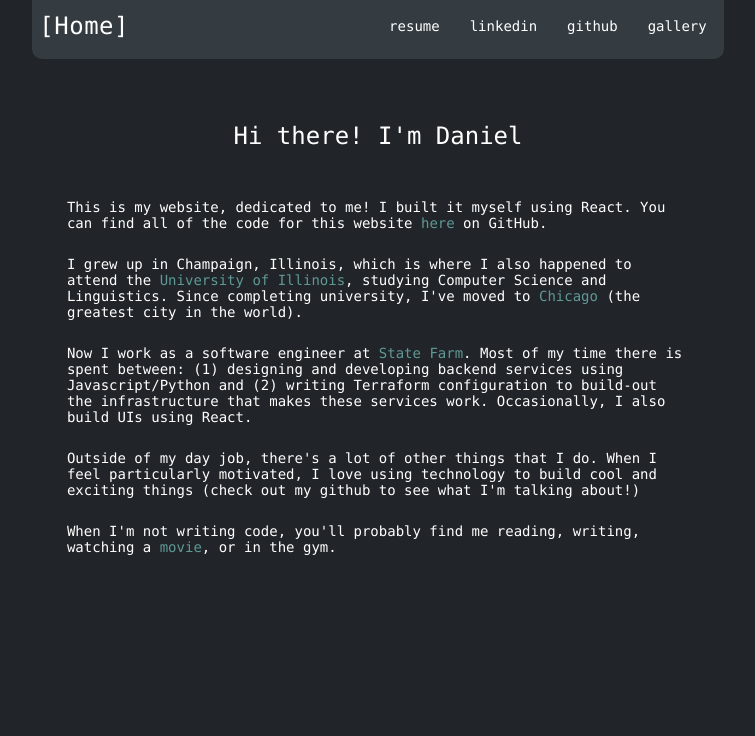
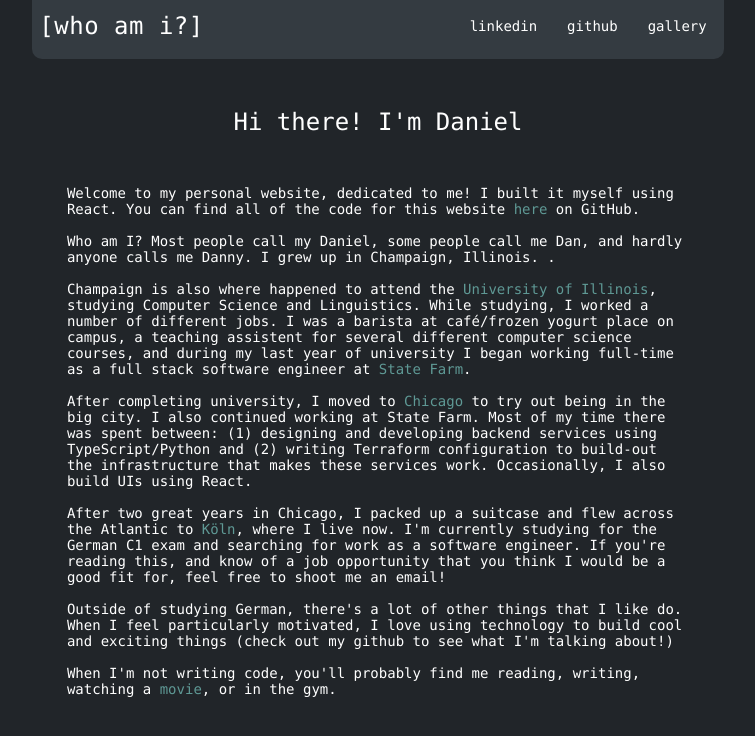
Before and after one commit to danielHett/personal-website, a React (Vite) app: page / in a window 1280 px wide. Shown: the top 736 px of the page, without its empty margins (262-1017 px from the left). Built offline with nearby package versions, Linux system fonts and the light colour scheme.

Commit message:
Update content

```diff
--- a/src/SiteContainer.css
+++ b/src/SiteContainer.css
@@ -10,6 +10,7 @@
     height: 90%;
     margin-left: 5%;
     margin-right: 5%;
+    overflow: auto;
 }
 
 .navbar-container {
--- a/src/components/Navbar/Navbar.jsx
+++ b/src/components/Navbar/Navbar.jsx
@@ -4,16 +4,10 @@ import './Navbar.css';
 const Navbar = ({ navRoutes }) => {
   let navigate = useNavigate();
 
-  const options = [
-    { label: 'resume', onClick: () => window.open('/official_resume.pdf') },
-    { label: 'linkedin', onClick: () => window.open('https://www.linkedin.com/in/daniel-hettinger/') },
-    { label: 'github', onClick: () => window.open('https://github.com/danielHett') },
-  ];
-
   return (
     <div className="nav-container">
       <a className="nav-header" onClick={() => navigate('/')}>
-        [<span>Home</span>]
+        [<span>who am i?</span>]
       </a>
       <div className="nav-options">
         {navRoutes.map(({ label, isRouter, link }) => (
--- a/src/main.jsx
+++ b/src/main.jsx
@@ -7,11 +7,13 @@ import Gallery from './pages/Gallery/Gallery.jsx';
 import './main.css';
 
 const navRoutes = [
+  /**
   {
     label: 'resume',
     isRouter: false,
     link: '/official_resume.pdf',
   },
+  */
   {
     label: 'linkedin',
     isRouter: false,
--- a/src/pages/Home/Home.css
+++ b/src/pages/Home/Home.css
@@ -1,6 +1,6 @@
 .home-container {
     height: 100%;
-    margin-top: 10%;
+    margin-top: 5%;
     display: flex;
     flex-direction: column;
     justify-content: flex-start;
--- a/src/pages/Home/Home.jsx
+++ b/src/pages/Home/Home.jsx
@@ -7,28 +7,41 @@ const Home = () => {
     <div className="home-container">
       <div className="home-title">Hi there! I'm Daniel</div>
       <div className="home-section">
-        This is my website, dedicated to me! I built it myself using React. You can find all of the code for this
-        website <TextLink link="https://github.com/danielHett/personal-website">here</TextLink> on GitHub.
-      </div>
-      <div className="home-section">
-        I grew up in Champaign, Illinois, which is where I also happened to attend the{' '}
+        Welcome to my personal website, dedicated to me! I built it myself using React. You can find all of the code for
+        this website <TextLink link="https://github.com/danielHett/personal-website">here</TextLink> on GitHub.
+        <br />
+        <br />
+        Who am I? Most people call my Daniel, some people call me Dan, and hardly anyone calls me Danny. I grew up in
+        Champaign, Illinois. .
+        <br />
+        <br />
+        Champaign is also where happened to attend the{' '}
         <TextLink link="https://www.usnews.com/best-graduate-schools/top-science-schools/computer-science-rankings?name=University%20of%20Illinois&_sort=rank-asc">
           University of Illinois
         </TextLink>
-        , studying Computer Science and Linguistics. Since completing university, I've moved to{' '}
-        <TextLink link="https://en.wikipedia.org/wiki/Chicago">Chicago</TextLink> (the greatest city in the world).
-      </div>
-      <div className="home-section">
-        Now I work as a software engineer at <TextLink link="https://www.statefarm.com/">State Farm</TextLink>. Most of
-        my time there is spent between: (1) designing and developing backend services using Javascript/Python and (2)
-        writing Terraform configuration to build-out the infrastructure that makes these services work. Occasionally, I
-        also build UIs using React.
-      </div>
-      <div className="home-section">
-        Outside of my day job, there's a lot of other things that I do. When I feel particularly motivated, I love using
-        technology to build cool and exciting things (check out my github to see what I'm talking about!)
-      </div>
-      <div className="home-section">
+        , studying Computer Science and Linguistics. While studying, I worked a number of different jobs. I was a
+        barista at café/frozen yogurt place on campus, a teaching assistent for several different computer science
+        courses, and during my last year of university I began working full-time as a full stack software engineer at{' '}
+        <TextLink link="https://www.statefarm.com/">State Farm</TextLink>.
+        <br />
+        <br />
+        After completing university, I moved to{' '}
+        <TextLink link="https://en.wikipedia.org/wiki/Chicago">Chicago</TextLink> to try out being in the big city. I
+        also continued working at State Farm. Most of my time there was spent between: (1) designing and developing
+        backend services using TypeScript/Python and (2) writing Terraform configuration to build-out the infrastructure
+        that makes these services work. Occasionally, I also build UIs using React.
+        <br />
+        <br />
+        After two great years in Chicago, I packed up a suitcase and flew across the Atlantic to{' '}
+        <TextLink link="https://de.wikipedia.org/wiki/K%C3%B6ln">Köln</TextLink>, where I live now. I'm currently
+        studying for the German C1 exam and searching for work as a software engineer. If you're reading this, and know
+        of a job opportunity that you think I would be a good fit for, feel free to shoot me an email!
+        <br />
+        <br />
+        Outside of studying German, there's a lot of other things that I like do. When I feel particularly motivated, I
+        love using technology to build cool and exciting things (check out my github to see what I'm talking about!)
+        <br />
+        <br />
         When I'm not writing code, you'll probably find me reading, writing, watching a{' '}
         <TextLink link="https://letterboxd.com/danie_hettinger/">movie</TextLink>, or in the gym.
       </div>
```
